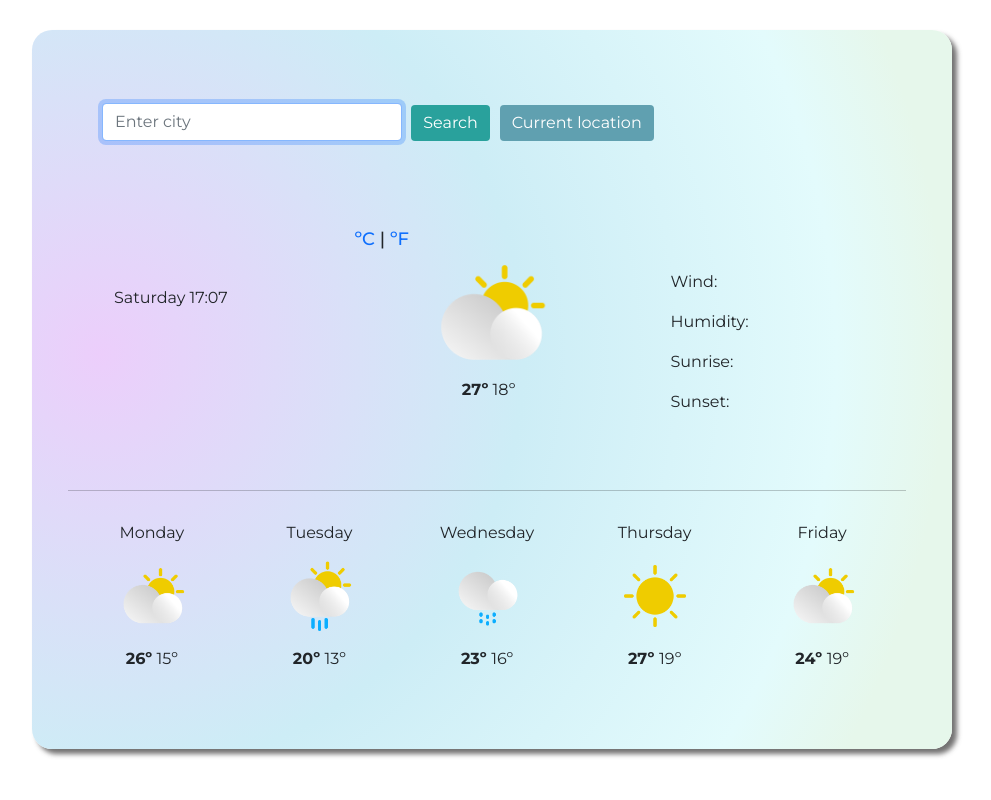
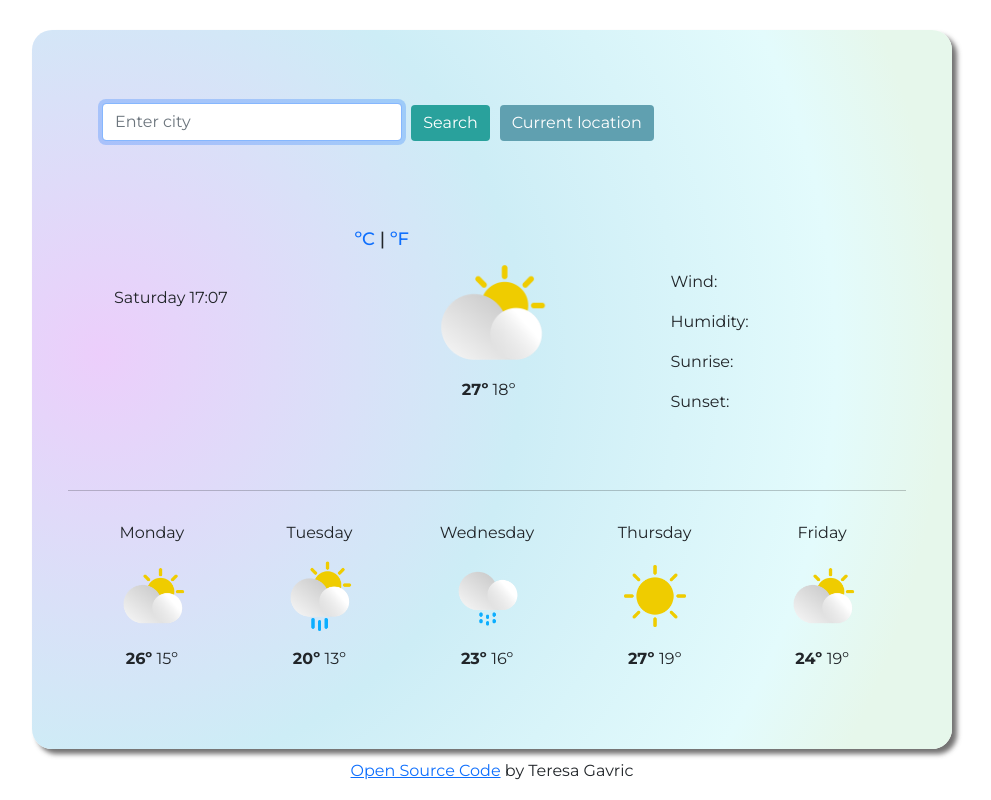
Before and after one commit to ter-gav/weather_app_project, a plain HTML site: page index.html in a window 1280 px wide. Shown: the whole page, without its empty margins (148-1139 px from the left). Drawn offline with nearby package versions, Linux system fonts and the light colour scheme; no server answers.

Commit message:
added open source link

```diff
--- a/index.html
+++ b/index.html
@@ -145,6 +145,12 @@
           </div>
         </div>
       </div>
+      <div class="bottom-text">
+        <a href="https://github.com/ter-gav/weather_app_project" target="_blank"
+          >Open Source Code</a
+        >
+        by Teresa Gavric
+      </div>
     </div>
     <script src="src/script.js"></script>
   </body>
--- a/src/styles.css
+++ b/src/styles.css
@@ -141,3 +141,8 @@ hr {
 .degrees .temp-type {
   text-decoration: none;
 }
+
+.bottom-text {
+  padding: 10px;
+  text-align: center;
+}
```
